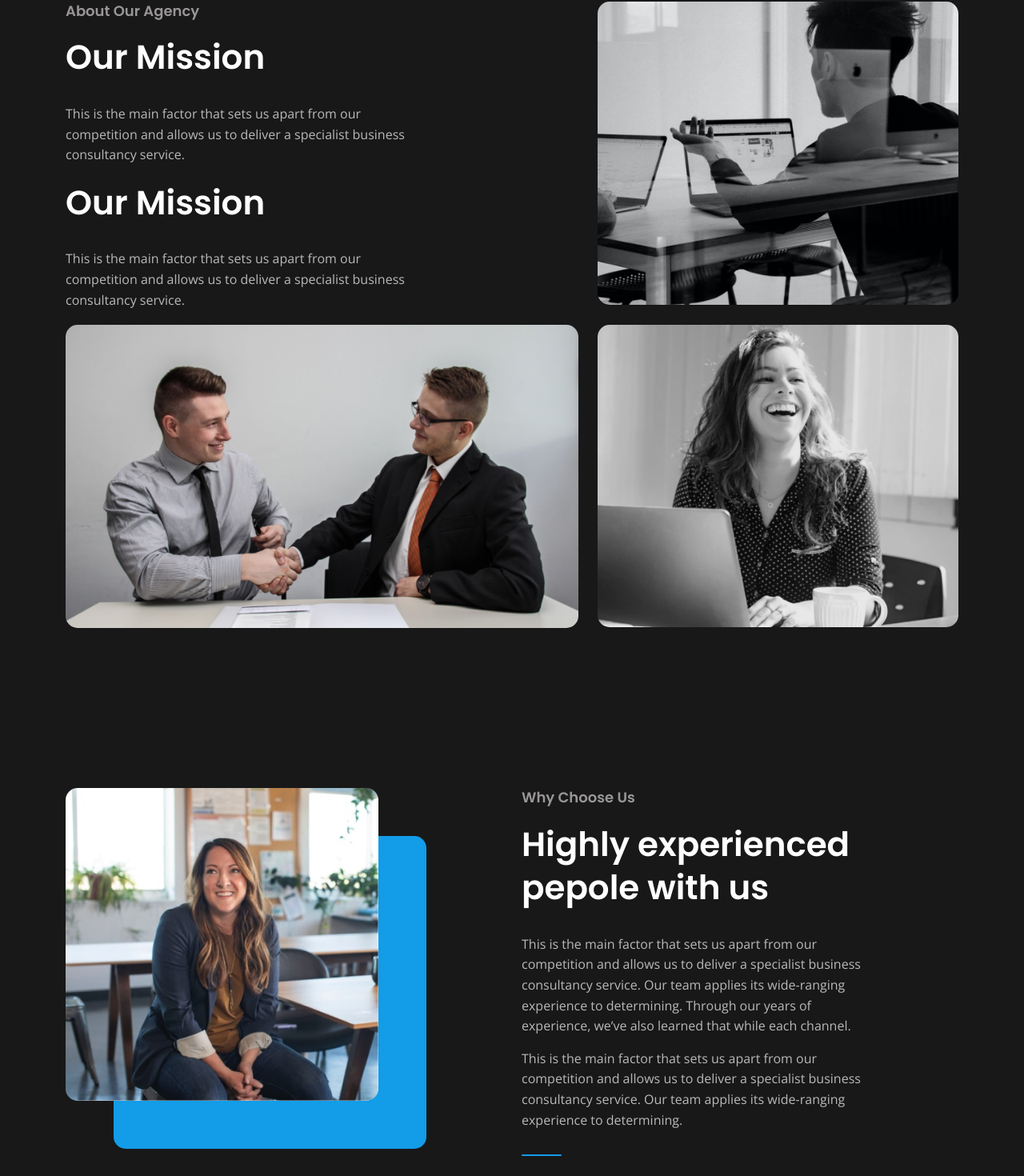
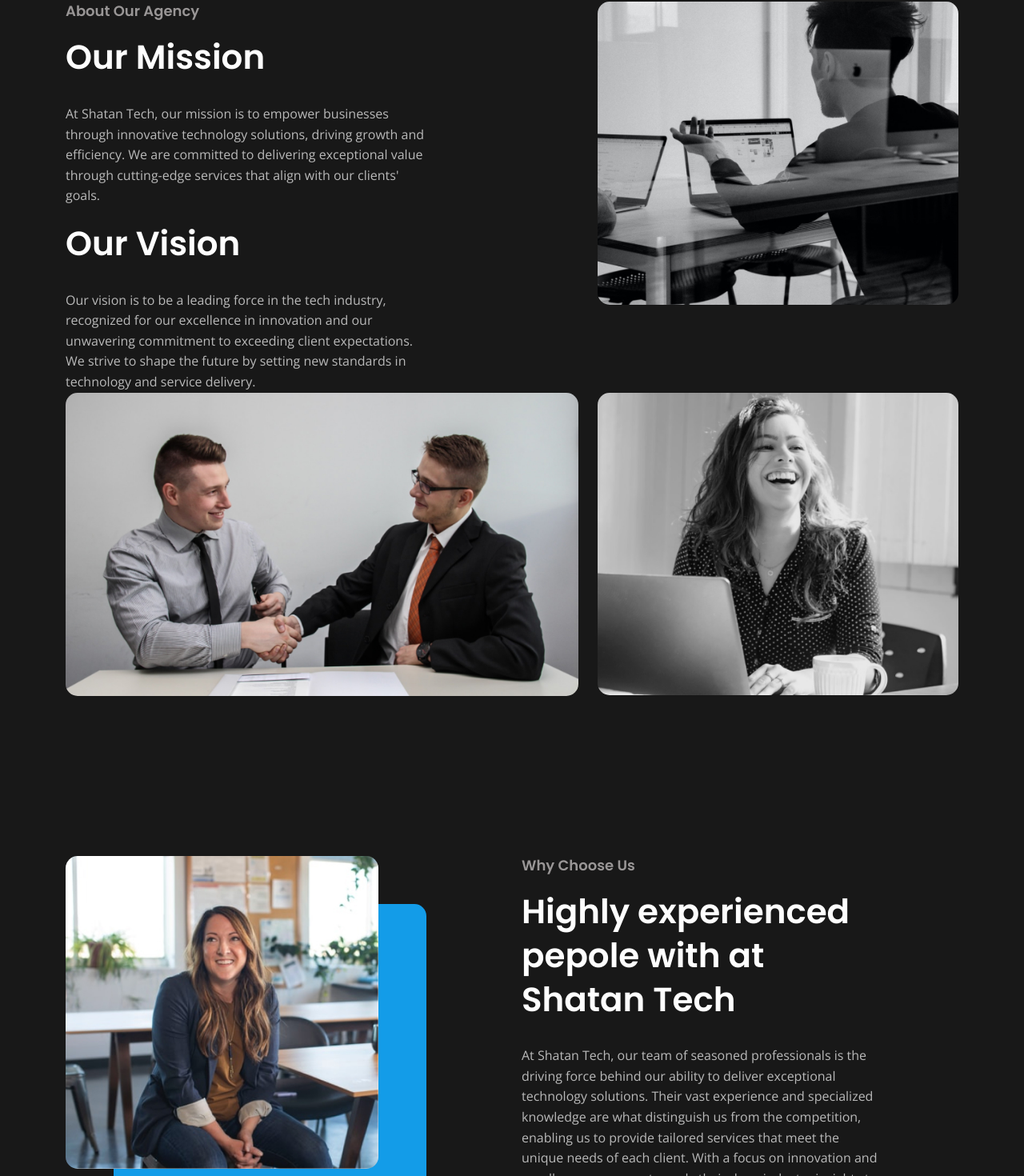
Before and after one commit to harshitchugh001/project1, a React (Create React App) app: page /about in a window 1280 px wide. Shown: the part 698-2168 px from the top of the page at 80% size. Built offline with nearby package versions, Linux system fonts and the light colour scheme.

Commit message:
About page content changed

```diff
--- a/src/components/Pages/AboutPage.jsx
+++ b/src/components/Pages/AboutPage.jsx
@@ -53,9 +53,7 @@ export default function AboutPage() {
             >
               <Spacing lg="30" md="20" />
               <p className="cs-m0">
-                This is the main factor that sets us apart from our competition
-                and allows us to deliver a specialist business consultancy
-                service.
+              At Shatan Tech, our mission is to empower businesses through innovative technology solutions, driving growth and efficiency. We are committed to delivering exceptional value through cutting-edge services that align with our clients' goals.
               </p>
 
               {/* <Spacing lg="30" md="30" />
@@ -63,14 +61,12 @@ export default function AboutPage() {
               <Spacing lg="25" md="40" /> */}
             </SectionHeading>
             <SectionHeading
-              title="Our Mission"
+              title="Our Vision"
               subtitle=""
             >
               <Spacing lg="30" md="20" />
               <p className="cs-m0">
-                This is the main factor that sets us apart from our competition
-                and allows us to deliver a specialist business consultancy
-                service.
+              Our vision is to be a leading force in the tech industry, recognized for our excellence in innovation and our unwavering commitment to exceeding client expectations. We strive to shape the future by setting new standards in technology and service delivery.
               </p>
 
               {/* <Spacing lg="30" md="30" />
@@ -137,24 +133,20 @@ export default function AboutPage() {
           </Div>
           <Div className="col-xl-5 offset-xl-1 col-lg-6">
             <SectionHeading
-              title="Highly experienced pepole with us"
+              title="Highly experienced pepole with at Shatan Tech"
               subtitle="Why Choose Us"
             >
               <Spacing lg="30" md="20" />
               <p className="cs-m0">
-                This is the main factor that sets us apart from our competition
-                and allows us to deliver a specialist business consultancy
-                service. Our team applies its wide-ranging experience to
-                determining. Through our years of experience, we’ve also learned
-                that while each channel.
+              At Shatan Tech, our team of seasoned professionals is the driving force behind our ability to deliver exceptional technology solutions. Their vast experience and specialized knowledge are what distinguish us from the competition, enabling us to provide tailored services that meet the unique needs of each client. With a focus on innovation and excellence, our experts apply their deep industry insights to every project, ensuring success and satisfaction.
               </p>
               <Spacing lg="15" md="15" />
-              <p className="cs-m0">
+              {/* <p className="cs-m0">
                 This is the main factor that sets us apart from our competition
                 and allows us to deliver a specialist business consultancy
                 service. Our team applies its wide-ranging experience to
                 determining.
-              </p>
+              </p> */}
               <Spacing lg="30" md="30" />
               <Div className="cs-separator cs-accent_bg"></Div>
               <Spacing lg="25" md="0" />
```
